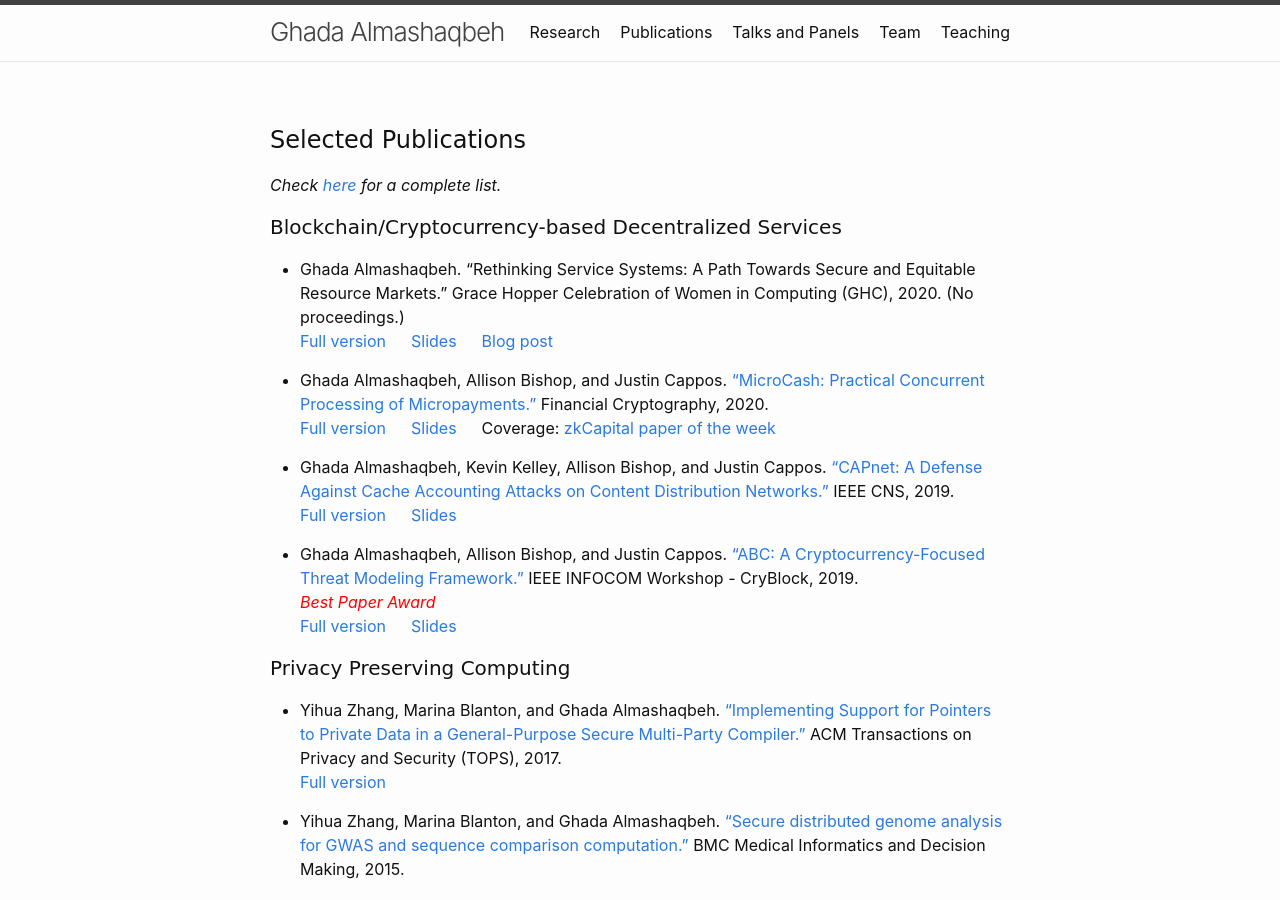
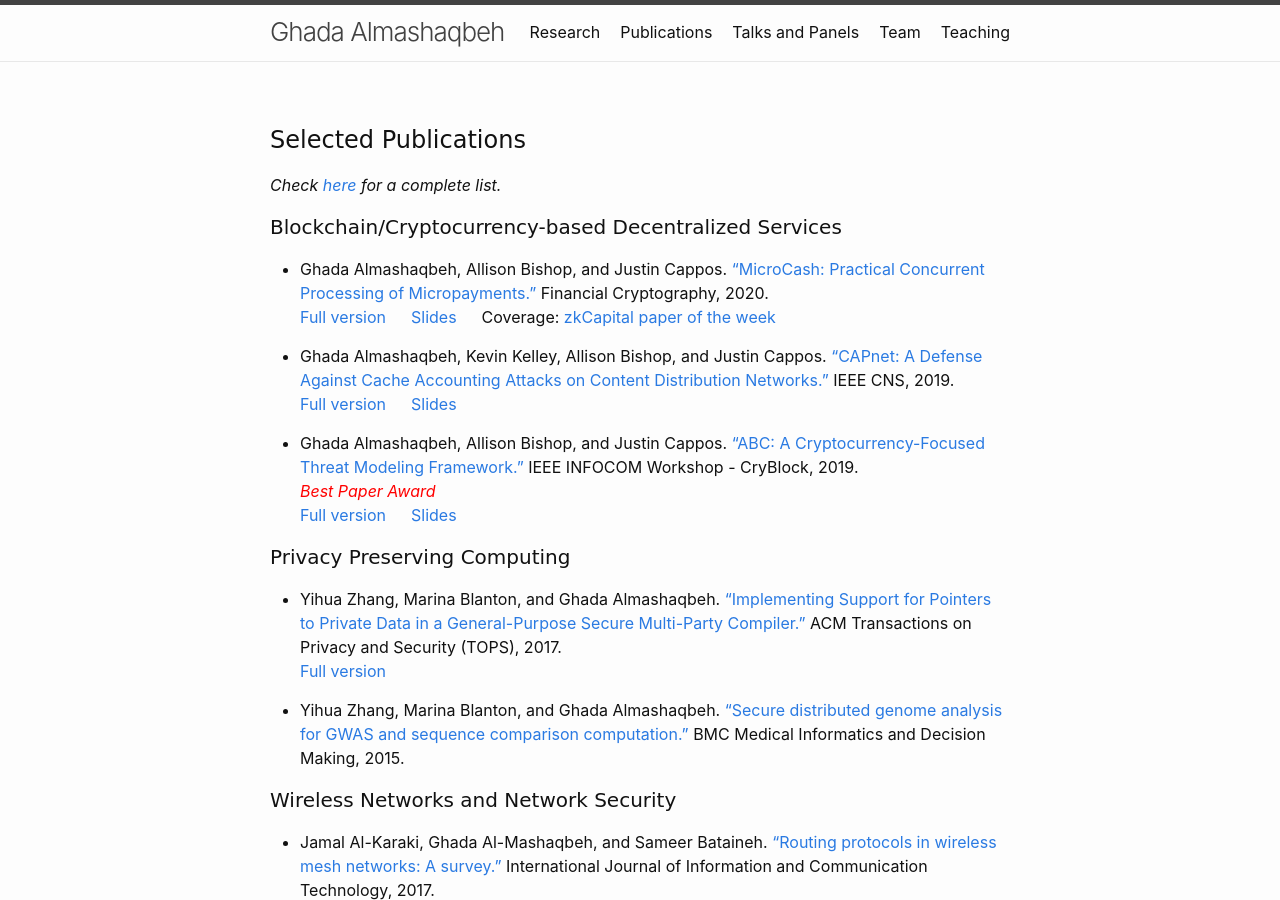
Before and after one commit to GhadaAlmashaqbeh/GhadaAlmashaqbeh.github.io, a Jekyll site: the page built from 02-publications.md, in a window 1280 px wide and 900 px high. Built offline with Jekyll 4.4.1, drawn with Linux system fonts in a browser that asks for light colours.

Commit message:
edit publications

```diff
--- a/02-publications.md
+++ b/02-publications.md
@@ -10,9 +10,6 @@ _Check [here](https://scholar.google.com/citations?user=QKIkII0AAAAJ&hl=en) for
 
 
 <h4 style="font-family: 'Comic Sans MS'">Blockchain/Cryptocurrency-based Decentralized Services</h4>
-
-* Ghada Almashaqbeh. "Rethinking Service Systems: A Path Towards Secure and Equitable Resource Markets." Grace Hopper Celebration of Women in Computing (GHC), 2020. (No proceedings.)<br/>
-  [Full version](../unpublished/ghc-2020-full-version.pdf) &emsp; [Slides](../slides/ghc-2020-talk.pdf) &emsp; [Blog post](https://blog.nucypher.com/the-path-towards-building-decentralized-services/)
 
 * Ghada Almashaqbeh, Allison Bishop, and Justin Cappos. ["MicroCash: Practical Concurrent Processing of Micropayments."](https://link.springer.com/chapter/10.1007/978-3-030-51280-4_13) Financial Cryptography, 2020.<br/>
   [Full version](https://arxiv.org/abs/1911.08520) &emsp; [Slides](../slides/microcash-fc-2020.pdf) &emsp; Coverage: [zkCapital paper of the week](https://zkcapital.substack.com/p/this-week-in-blockchain-research-92a)
```
